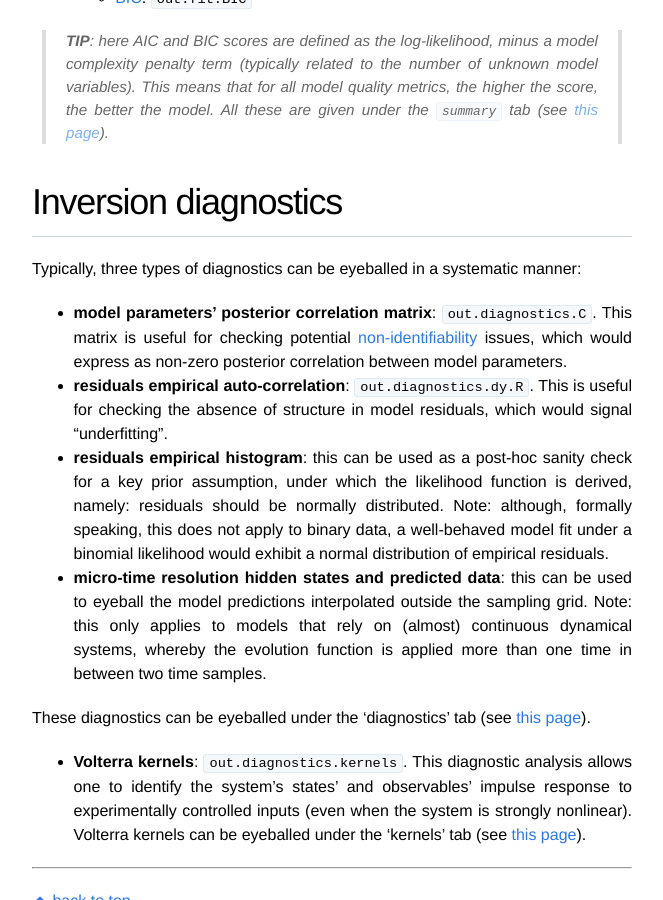
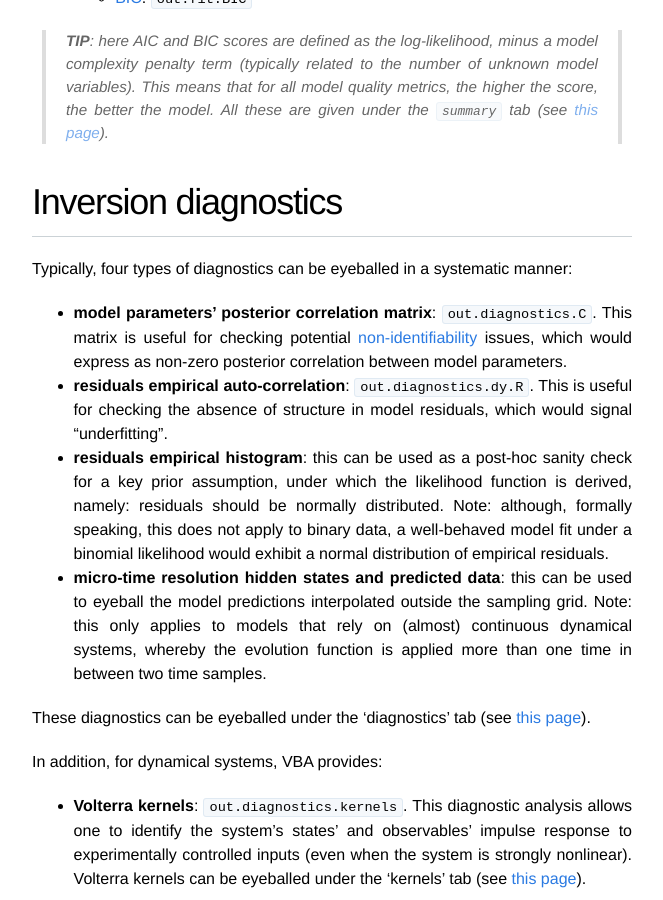
Before and after one commit to MBB-team/VBA-toolbox, a Jekyll site: the page built from _wiki/VBA-output-structure.md, in a window 1280 px wide and 900 px high, scrolled down 1928 px. Shown: the whole window, without its empty margins (308-971 px from the left). Built offline with Jekyll 4.4.1, drawn with Linux system fonts in a browser that asks for light colours; nearby versions of some CDN libraries.

Commit message:
Update VBA-output-structure.md

```diff
--- a/_wiki/VBA-output-structure.md
+++ b/_wiki/VBA-output-structure.md
@@ -64,7 +64,7 @@ All these are given under the `summary` tab (see [this page]({{ site.baseurl }}/
 
 # Inversion diagnostics
 
-Typically, three types of diagnostics can be eyeballed in a systematic manner:
+Typically, four types of diagnostics can be eyeballed in a systematic manner:
 
 - **model parameters' posterior correlation matrix**: `out.diagnostics.C`. This matrix is useful for checking potential [non-identifiability](https://en.wikipedia.org/wiki/Identifiability) issues, which would express as non-zero posterior correlation between model parameters.
 - **residuals empirical auto-correlation**: `out.diagnostics.dy.R`. This is useful for checking the absence of structure in model residuals, which would signal "underfitting".
@@ -73,4 +73,6 @@ Typically, three types of diagnostics can be eyeballed in a systematic manner:
 
 These diagnostics can be eyeballed under the 'diagnostics' tab (see [this page]({{ site.baseurl }}/wiki/VBA-graphical-output)).
 
+In addition, for dynamical systems, VBA provides:
+
 - **Volterra kernels**: `out.diagnostics.kernels`. This diagnostic analysis allows one to identify the system's states' and observables' impulse response to experimentally controlled inputs (even when the system is strongly nonlinear). Volterra kernels can be eyeballed under the 'kernels' tab (see [this page]({{ site.baseurl }}/wiki/VBA-graphical-output)).
```
